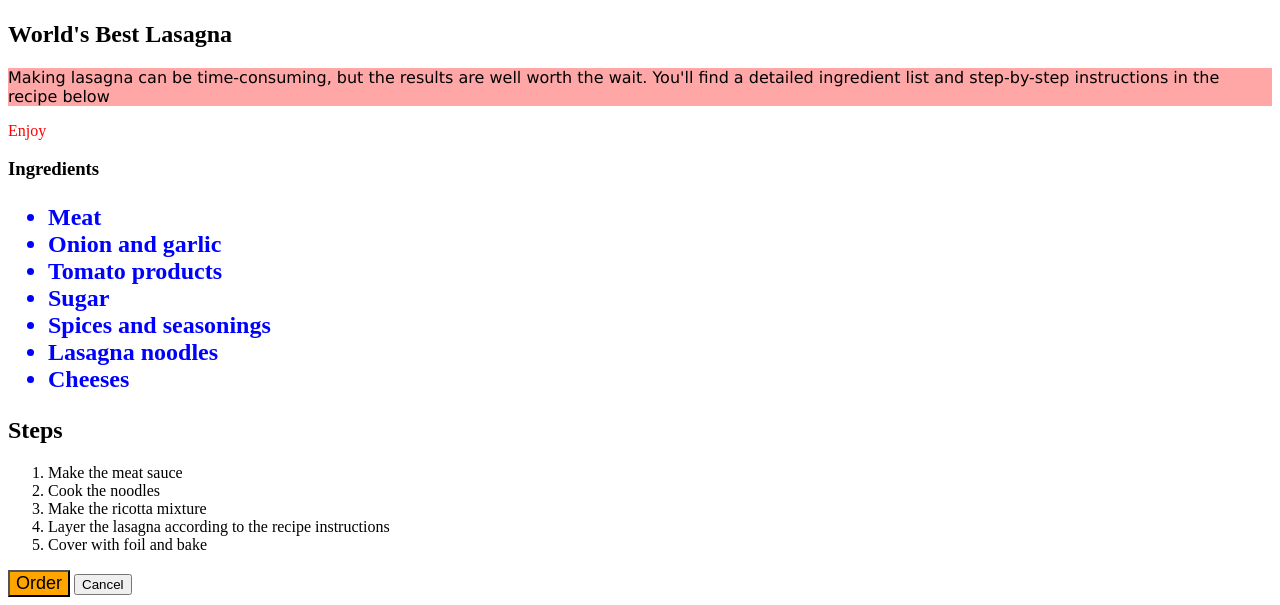
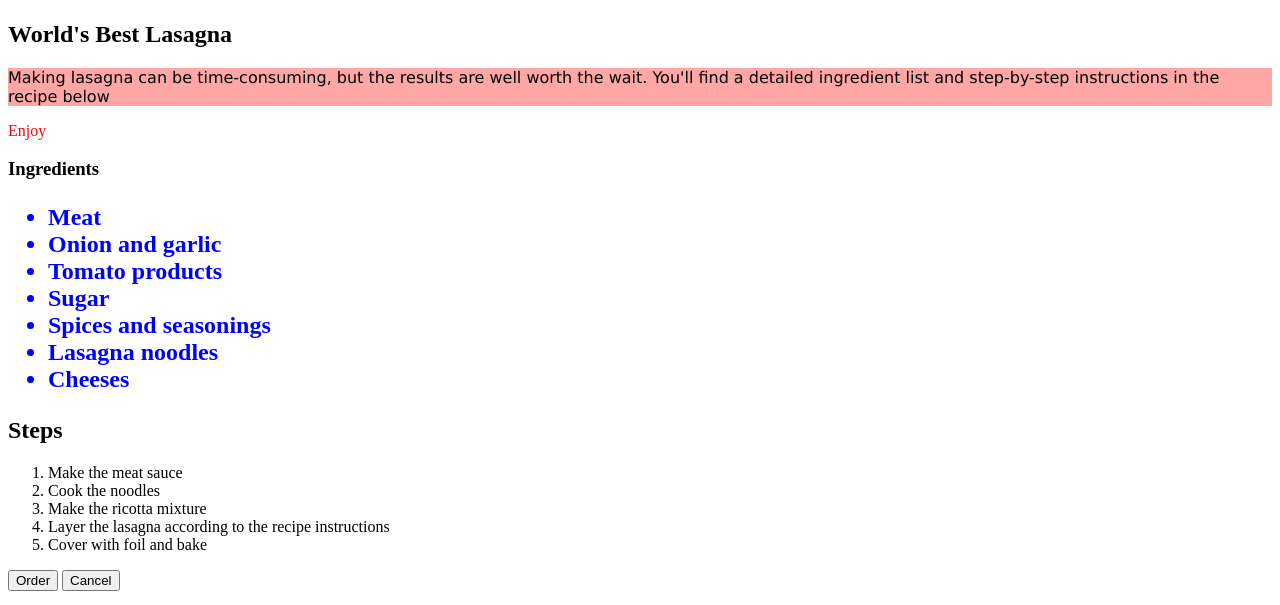
Before and after one commit to Akullah/odin-recipes, a plain HTML site: page recipes/lasagna.html in a window 1280 px wide. Shown: the part 383-988 px from the top of the page. Drawn offline with Linux system fonts and the light colour scheme.

Commit message:
CSS styling

```diff
--- a/recipes/lasagna.html
+++ b/recipes/lasagna.html
@@ -37,8 +37,9 @@
         <li>Cover with foil and bake</li>
     </ol>
 
-    <button style="background-color: orange; font-size: 18px;" id="confirm-button" class="button confirm">Order</button>
-    <button id="cancel-button" class="button cancel">Cancel</button>
+
+    <button class="confirm">Order</button>
+    <button class="cancel">Cancel</button>
 
 </body>
 </html>
```
